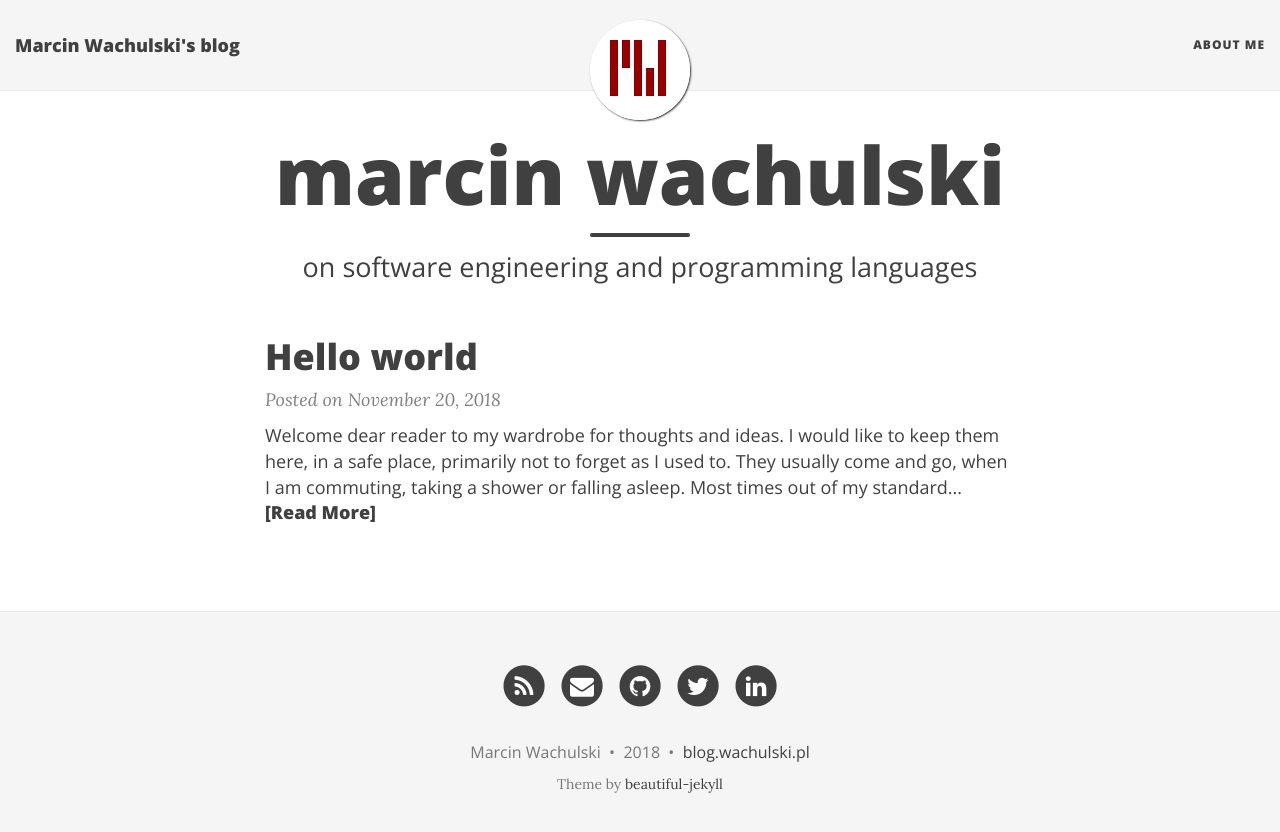
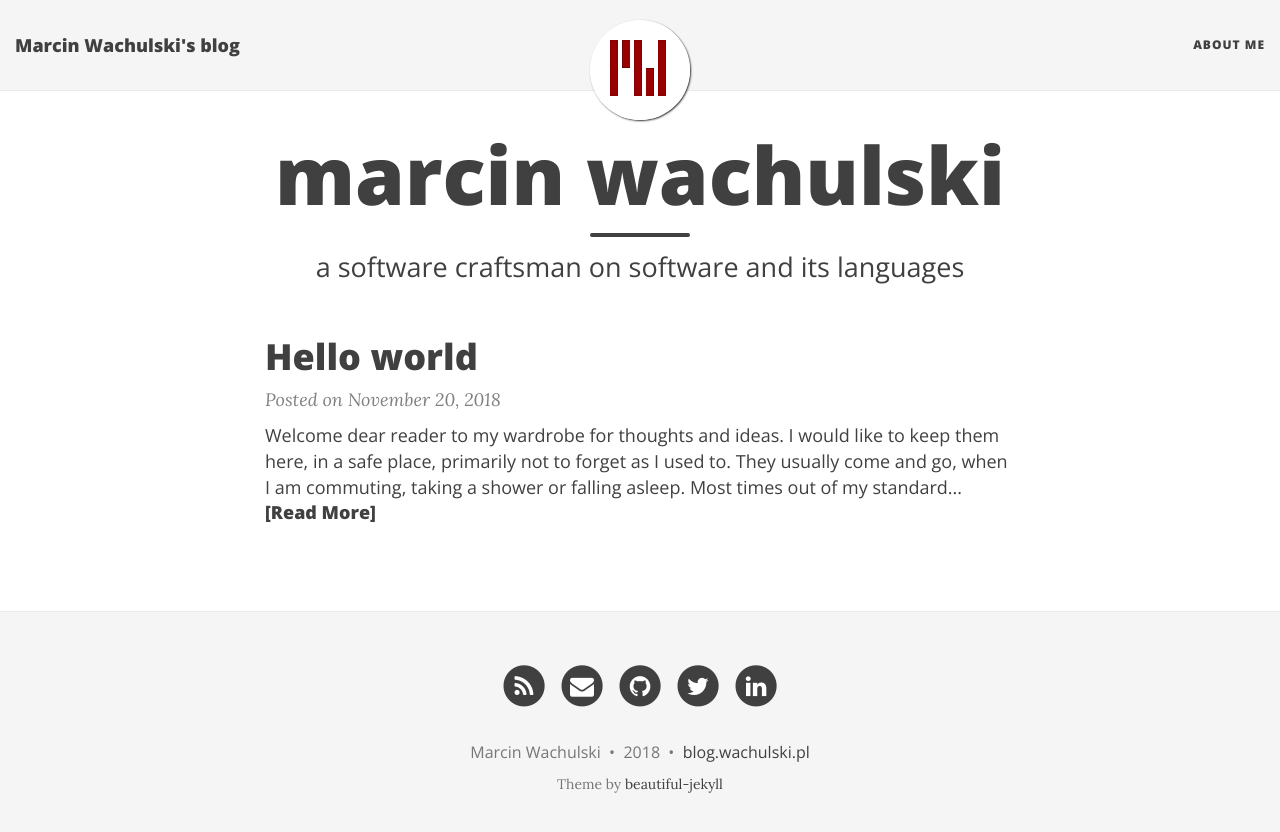
Before and after one commit to wachulski/wachulski.github.io, a Jekyll site: the page built from index.html, in a window 1280 px wide. Shown: the top 832 px of the page. Built offline with Jekyll 4.4.1, drawn with Linux system fonts in a browser that asks for light colours; nearby versions of some CDN libraries; the list of posts is cut into pages by our own code.

Commit message:
Update subtitle

```diff
--- a/_config.yml
+++ b/_config.yml
@@ -6,7 +6,7 @@ url: "https://blog.wachulski.pl"
 baseurl: ""
 
 title: Marcin Wachulski's blog
-description: on software engineering and programming languages
+description: a software craftsman on software and its languages
 
 # --- Navigation bar options --- #
 
--- a/index.html
+++ b/index.html
@@ -1,7 +1,7 @@
 ---
 layout: page
 title: marcin wachulski
-subtitle: on software engineering and programming languages
+subtitle: a software craftsman on software and its languages
 use-site-title: true
 ---
 
```
